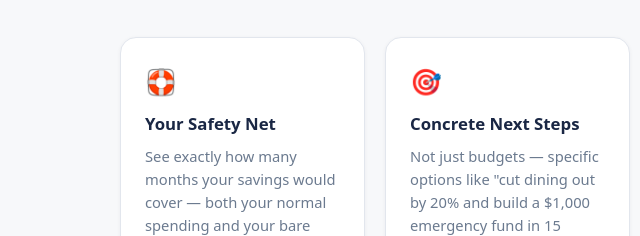
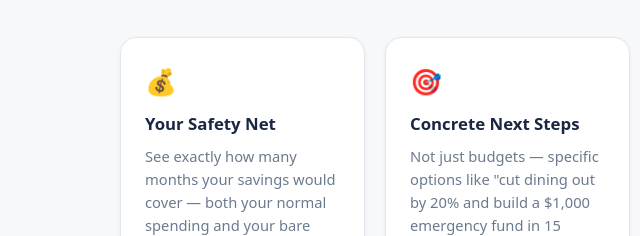
Before and after one commit to tishparkinson/Nettly-Financial-Analyzer, a website: page landing.html in a window 1280 px wide. Shown: the part 729-965 px from the top of the page, 0-640 px from the left. Drawn offline with Linux system fonts and the light colour scheme.

Commit message:
Update landing.html

```diff
--- a/landing.html
+++ b/landing.html
@@ -114,7 +114,7 @@
       <p class="section-sub">Nettly tells you what they mean — and what to do about it. No shame, no lectures, no comparing you to strangers. Just your own numbers, explained clearly, with real options.</p>
       <div class="lp-grid">
         <div class="lp-card">
-          <div class="icon">🛟</div>
+          <div class="icon">💰</div>
           <h3>Your Safety Net</h3>
           <p>See exactly how many months your savings would cover — both your normal spending and your bare essentials — so "am I okay?" has a real answer.</p>
         </div>
```
